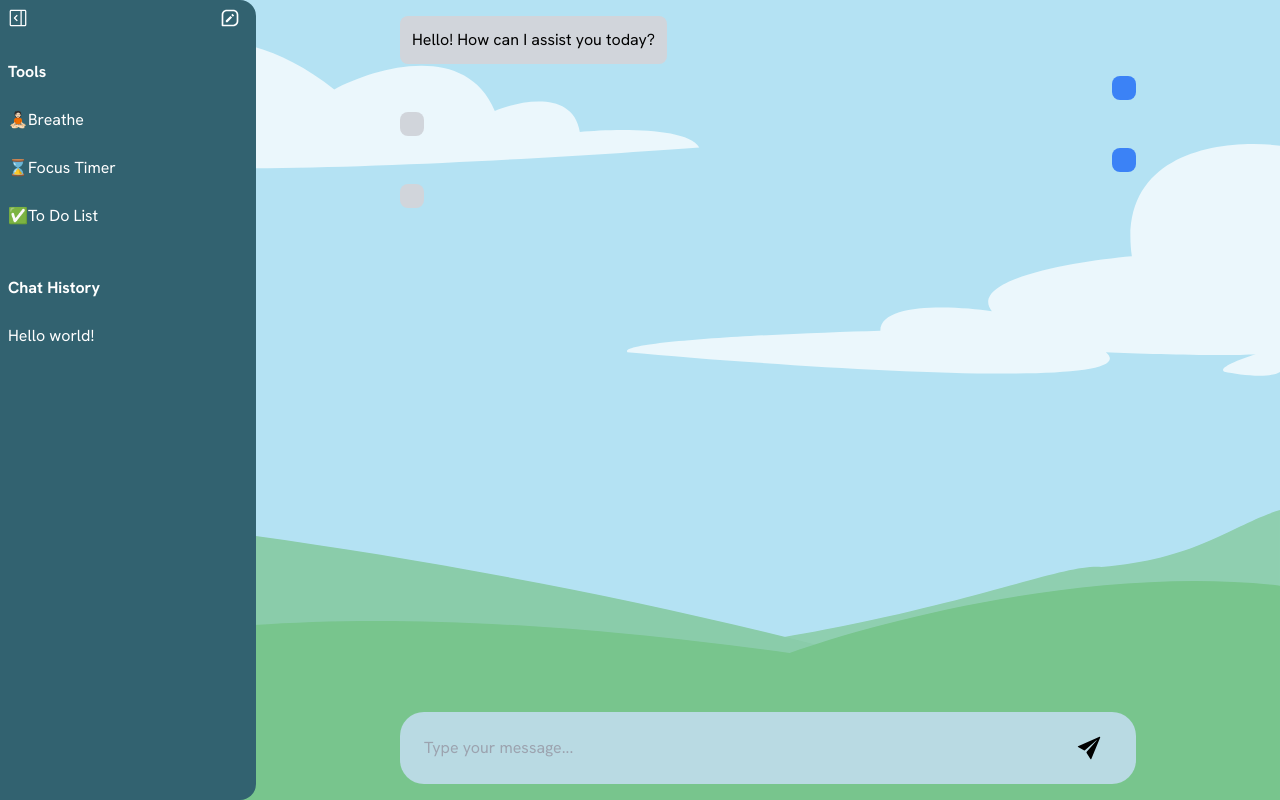
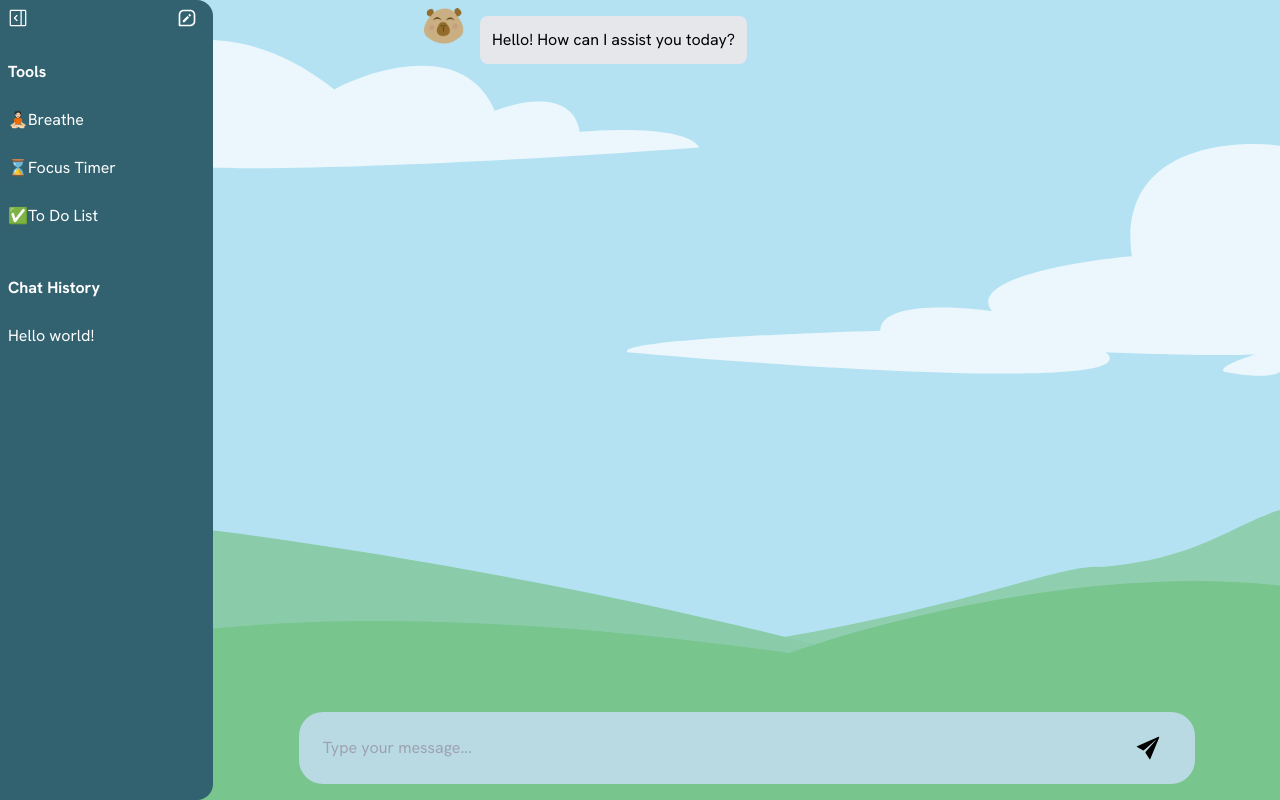
Before and after one commit to LightArtz/CapyNion, a React (Vite) app: page / in a window 1280 px wide. Built offline with nearby package versions, Linux system fonts and the light colour scheme; what @ic-reactor/react would draw is missing.

Commit message:
updated chat ui

```diff
--- a/src/components/ChatInputBox.tsx
+++ b/src/components/ChatInputBox.tsx
@@ -68,31 +68,18 @@ const ChatInputBox: React.FC<ChatInputBoxProps> = ({ onSendMessage }) => {
       } else {
         // Enter: Send message
         e.preventDefault();
-        if (message.trim()) {
-          onSendMessage(message); // Trigger the callback
-          setMessage(''); // Clear input after sending
-          resetHeights(); // Reset heights
-        }
+        handleSend();
       }
     }
   };
 
   const handleSend = async () => {
     // Call the backend service to get AI response
-    const aiResponse = await getOpenAIResponse(message);
-
-    console.log('AI Response:', aiResponse);
-
-    // Extract the generated_text from the response
-    if (aiResponse && aiResponse.length > 0 && aiResponse) {
-      setResponse(aiResponse);
-    } else {
-      setResponse('Sorry, I could not understand your input.');
+    if (message.trim()) {
+      onSendMessage(message); // Trigger the callback
+      setMessage(''); // Clear input after sending
+      resetHeights(); // Reset heights
     }
-
-    onSendMessage(message); // Trigger the callback
-    setMessage(''); // Clear input after sending
-    resetHeights(); // Reset heights
   };
 
   const resetHeights = () => {
@@ -107,7 +94,7 @@ const ChatInputBox: React.FC<ChatInputBoxProps> = ({ onSendMessage }) => {
   return (
     <div
       ref={containerRef}
-      className="my-4 mx-4 bg-container-tertiary rounded-3xl p-4 flex items-center z-10 transition-all"
+      className="my-4 w-full mx-auto bg-container-tertiary rounded-3xl p-4 flex items-center z-10 transition-all max-w-4xl "
       style={{ height: `${INITIAL_CONTAINER_HEIGHT}px` }} // Initial container height
     >
       <textarea
--- a/src/components/ChatScrollbar.tsx
+++ b/src/components/ChatScrollbar.tsx
@@ -1,4 +1,5 @@
 import { useEffect, useRef, useState } from 'react';
+import capyIcon from '../assets/CapyIcon.png';
 
 function ChatScrollbar({
   userMessage,
@@ -12,53 +13,60 @@ function ChatScrollbar({
   const [conversation, setConversation] = useState([
     { sender: 'bot', message: 'Hello! How can I assist you today?' },
   ]);
+
+  // Auto-scroll to the bottom whenever `conversation` updates
   useEffect(() => {
     if (chatContainerRef.current) {
       chatContainerRef.current.scrollTop =
         chatContainerRef.current.scrollHeight;
     }
-  }, [conversation]); // Run this effect whenever `conversation` updates
+  }, [conversation]);
 
-  const handleBotResponse = async () => {
-    setConversation((prevConversation) => [
-      ...prevConversation,
-      { sender: 'bot', message: response },
-    ]);
-  };
-
-  const handleUserMessage = async () => {
-    setConversation((prevConversation) => [
-      ...prevConversation,
-      { sender: 'user', message: userMessage },
-    ]);
-  };
-
+  // Add user message to conversation only if it's non-empty
   useEffect(() => {
-    handleUserMessage();
+    if (userMessage.trim()) {
+      setConversation((prevConversation) => [
+        ...prevConversation,
+        { sender: 'user', message: userMessage },
+      ]);
+    }
   }, [userMessage]);
 
+  // Add bot response to conversation only if it's non-empty
   useEffect(() => {
-    handleBotResponse();
+    if (response.trim()) {
+      setConversation((prevConversation) => [
+        ...prevConversation,
+        { sender: 'bot', message: response },
+      ]);
+    }
   }, [response]);
 
   return (
     <div
       ref={chatContainerRef}
-      className="my-auto w-full h-full overflow-y-scroll p-4"
+      className="my-auto h-full p-4 w-full overflow-y-scroll px-[25%] xs:px-8"
     >
-      <div className="flex flex-col space-y-3">
+      <div className="flex flex-col space-y-10 ">
         {conversation.map((msg, index) => (
           <div
             key={index}
-            className={`flex ${
+            className={`relative flex ${
               msg.sender === 'user' ? 'justify-end' : 'justify-start'
             }`}
           >
+            {msg.sender === 'bot' ? (
+              <img
+                src={capyIcon}
+                alt="CapyIcon"
+                className="absolute -top-2 -left-14 w-10 h-9 mr-3"
+              />
+            ) : null}
             <div
-              className={`rounded-lg p-3 max-w-xs ${
+              className={`rounded-lg p-3 max-w-full ${
                 msg.sender === 'user'
-                  ? 'bg-blue-500 text-white'
-                  : 'bg-gray-300 text-black'
+                  ? 'bg-primary text-text-light'
+                  : 'bg-gray-200 text-black'
               }`}
             >
               <span>{msg.message}</span>
--- a/src/pages/Home.tsx
+++ b/src/pages/Home.tsx
@@ -26,11 +26,11 @@ function Home() {
     }
   };
   return (
-    <div className="flex w-screen h-screen relative font-hanken-grotesk ">
+    <div className="flex w-screen h-screen relative font-hanken-grotesk  ">
       <div className="absolute top-0 right-0  w-full h-full bg-background -z-20" />
       <Sidebar />
       {/* Scrollbar */}
-      <div className="flex flex-col overflow-y-auto w-full align-center overflow-x-hidden max-w-3xl   mx-auto ">
+      <div className="flex flex-col  w-full align-center overflow-x-hidden mx-auto  overflow-y-scroll  ">
         <ChatScrollbar response={response} userMessage={userMessage} />
         <ChatInputBox onSendMessage={handleMessage} />
       </div>
```
Also changed, not shown: src/assets/CapyIcon.png (added).
